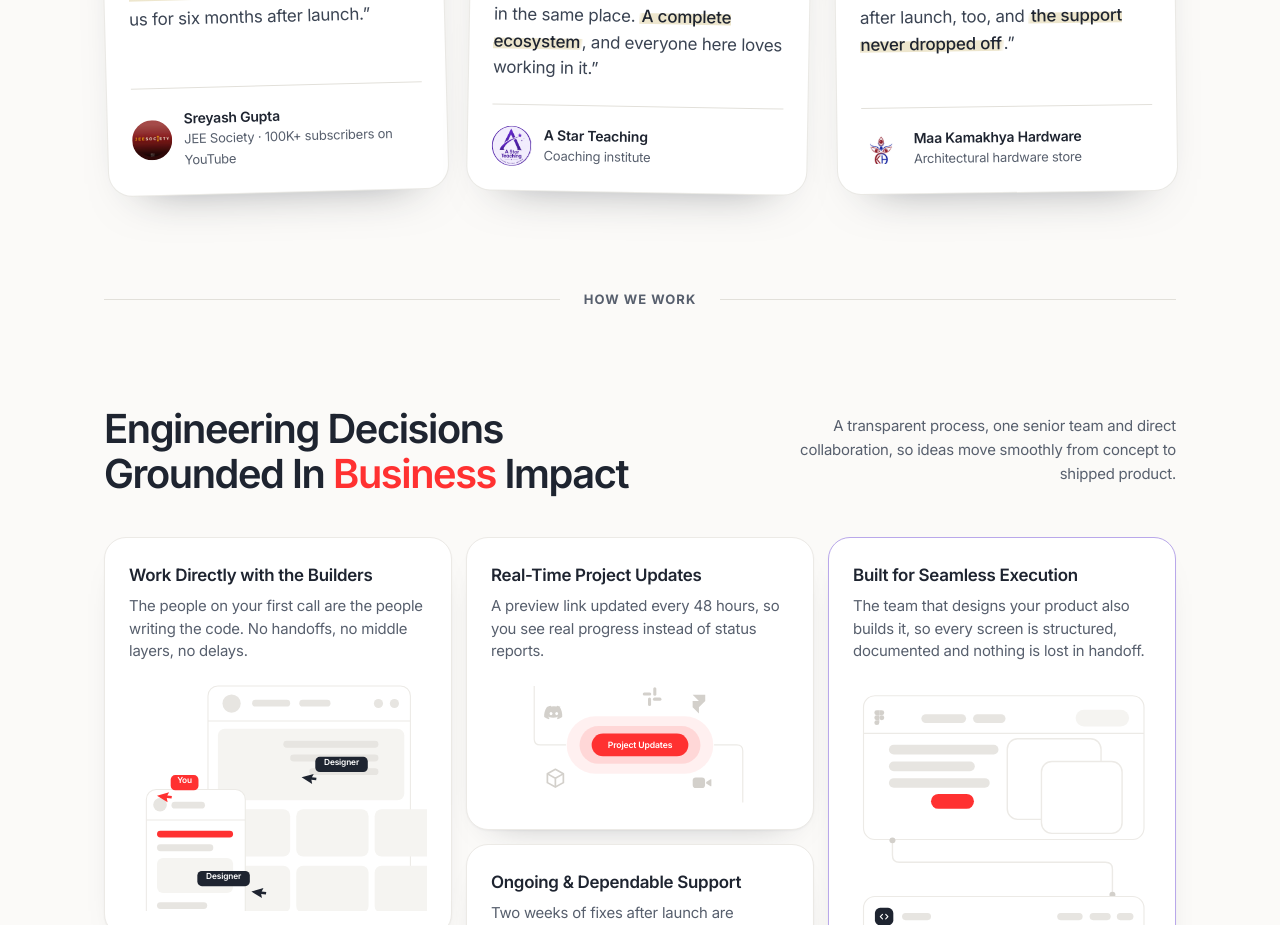
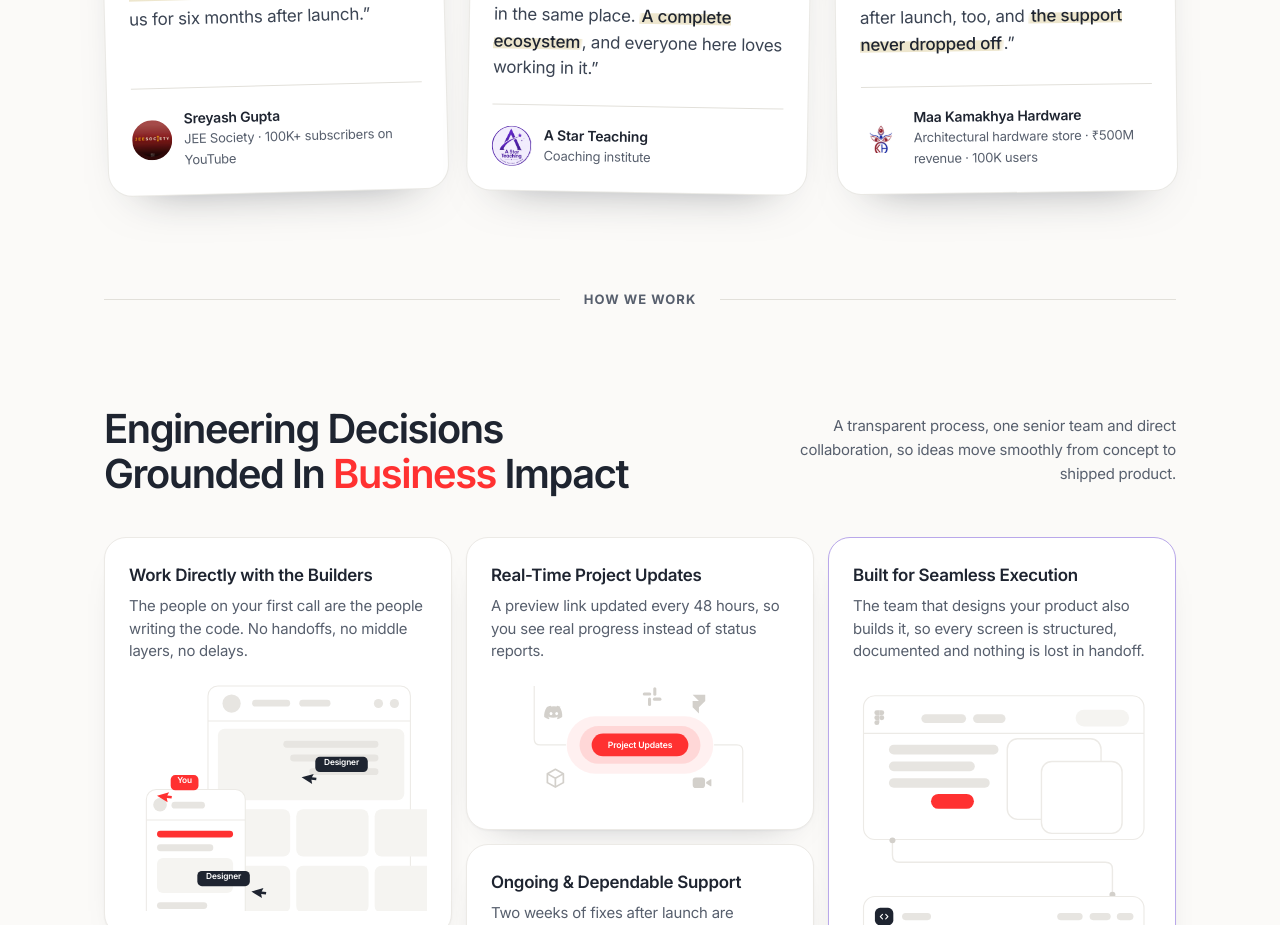
Before and after one commit to martiniscoding/orvinex-studios, a Next.js app: page / in a window 1280 px wide. Shown: the part 2860-3785 px from the top of the page. Built offline with nearby package versions, Linux system fonts and the light colour scheme.

Commit message:
Maa Kamakhya review: ₹500M revenue and 100K users
Shown in the reviewer line under the quote, as with JEE Society's
subscriber count; the client's quote itself is unchanged.

Co-Authored-By: Claude Opus 5.5 <noreply@anthropic.com>

```diff
--- a/src/content/site.ts
+++ b/src/content/site.ts
@@ -192,7 +192,7 @@ export const testimonials = [
     quote: "Orvinex gave us a storefront that is clean and genuinely professional. The UI and UX are exactly what we asked for. They stayed with us long after launch, too, and the support never dropped off.",
     highlight: "the support never dropped off",
     name: "Maa Kamakhya Hardware",
-    role: "Architectural hardware store",
+    role: "Architectural hardware store · ₹500M revenue · 100K users",
     logo: "/reviews/maa-kamakhya.png",
     work: "maa-kamakhya",
   },
```
